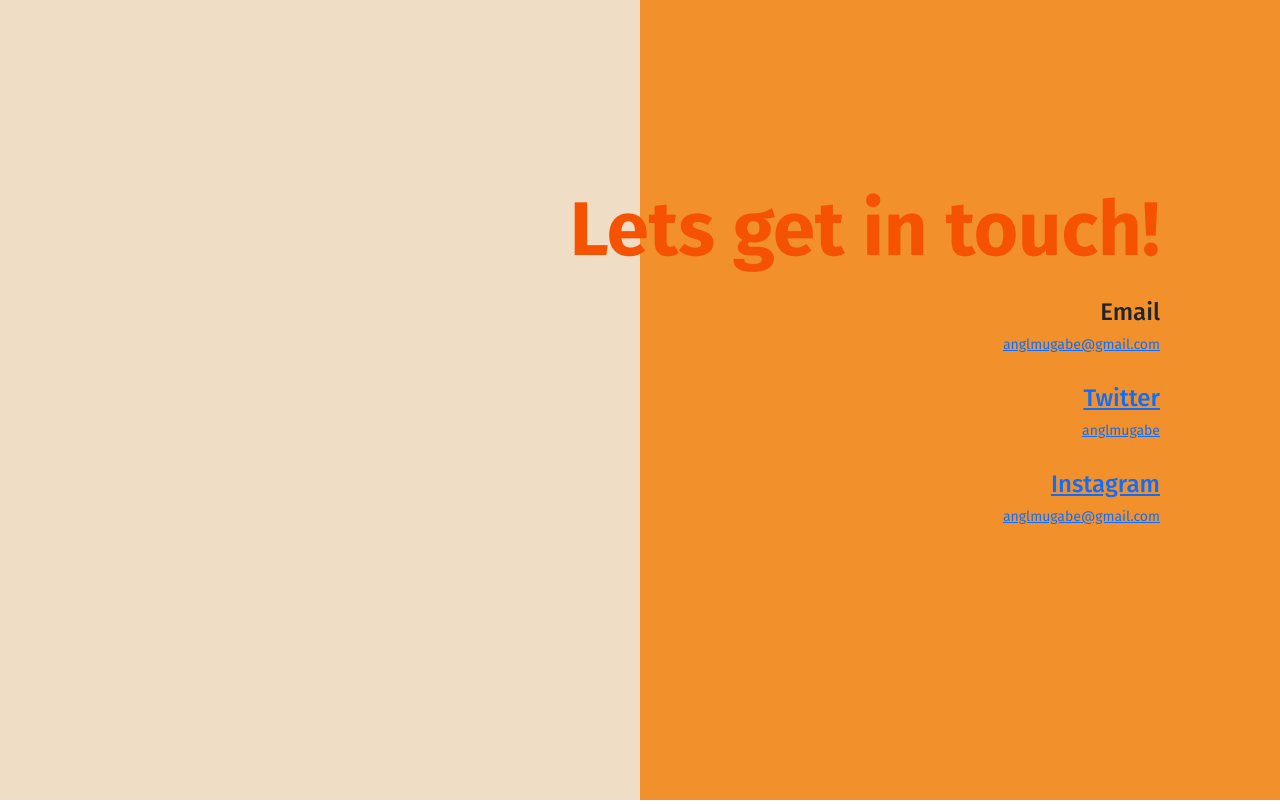
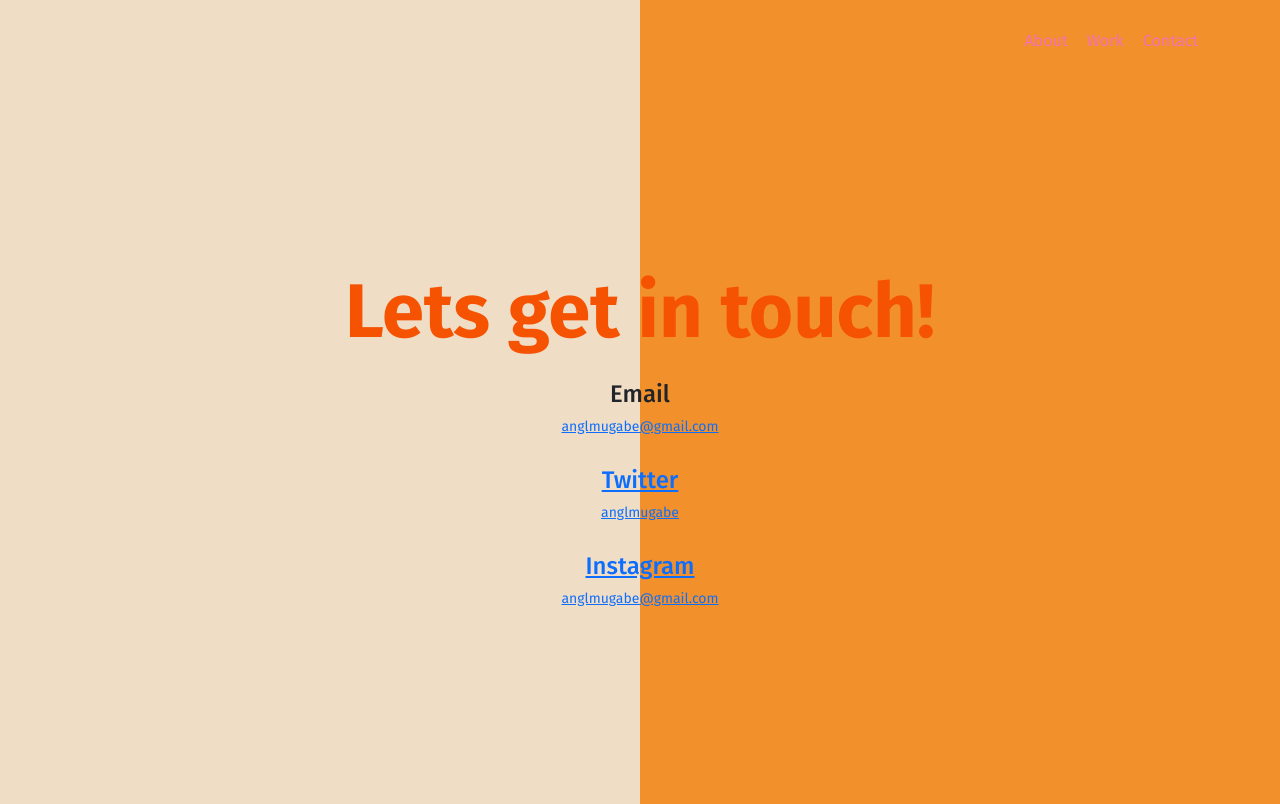
Before and after one commit to anglmugabe/softtravel-accomodation, a plain HTML site: page contact.html in a window 1280 px wide. Drawn offline with nearby package versions, Linux system fonts and the light colour scheme.

Commit message:
intergrated a header

```diff
--- a/contact.html
+++ b/contact.html
@@ -20,7 +20,20 @@
     </head>
 
     <body>
-        <div class="content-container container">
+        <div class=" container">
+            <nav class="d-flex justify-content-between">
+                <a href="/"> <img src="src/soft-travels-logo.jpg" class=" logo d-block d-md-none" alt>
+                </a>
+                <ul>
+                    <li class="active link"> <a href="/">Home</a></li>
+                    <li> <a href="/about.html">About</a></li>
+                    <li> <a href="/work.html">Work</a></li>
+                    <li> <a href="/contact.html">Contact
+                        </a> </li>
+                </ul>
+            </nav>
+        </div>
+        <div class="content-container container text-center">
             <div class="content">
                 <h1 class="mb-4"> Lets get in touch!</h1>
                 <h3>Email</h3>
--- a/styles.css
+++ b/styles.css
@@ -95,13 +95,46 @@ p,
   margin: 30px;
 }
 
+.logo {
+  max-height: 150px;
+}
 
+nav {
+  padding: 20px 0
+}
+
+nav ul {
+  padding: 0;
+  margin: 0;
+}
+
+nav li {
+  display: inline;
+  list-style:
+    none;
+  line-height: 42px;
+  margin-left: 15px;
+}
+
+nav a {
+  text-decoration: none;
+  color: #F470B2;
+  transition: all 100ms ease-in-out;
+}
+
+
+nav a:hover,
+nav li.active a {
+  color: var(--branding-color)
+}
 
 footer {
   background-color: #F470B2;
   text-align: center;
   padding: 120px 60px;
 }
+
+
 
 @media (max-width: 900px) {
   .aboutPage body {
@@ -124,6 +157,10 @@ footer {
     text-align: center;
   }
 
+  nav a {
+    font-size: 14px;
+  }
+
   .weather-app-image img {
     display: none;
   }
```
Also changed, not shown: about.html (+13 -0 lines), index.html (+21 -4 lines), work.html (+13 -0 lines).
